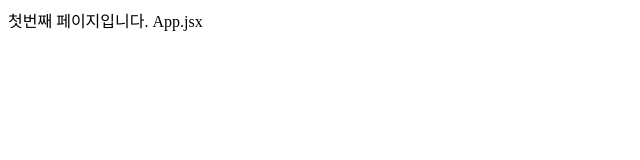
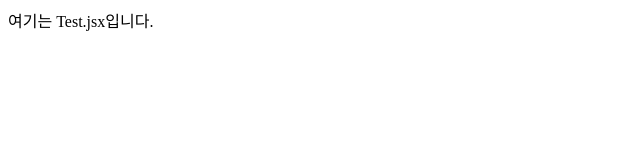
Before and after one commit to codesquad-members-2022/fe-vm, a React (Create React App) app: page /test in a window 1280 px wide. Shown: the top 160 px of the page, without its empty margins (0-640 px from the left). Built offline with nearby package versions, Linux system fonts and the light colour scheme.

Commit message:
env: react-router-dom을 이용하여 Routing

```diff
--- a/package.json
+++ b/package.json
@@ -28,7 +28,10 @@
     "rules": {
       "quotes": 0,
       "comma-dangle": 0,
+      "linebreak-style": 0,
       "arrow-body-style": 0,
+      "react/react-in-jsx-scope": 0,
+      "react/jsx-boolean-value": 0,
       "react/function-component-definition": [
         1,
         {
--- a/src/App.jsx
+++ b/src/App.jsx
@@ -1,9 +1,23 @@
-import React from "react";
+import { Routes, Route } from "react-router-dom";
+import Test from "./Test";
 
-const Message = "첫번째 페이지입니다. App.jsx";
+const Message = () => {
+  return (
+    <div>
+      <div>첫번째 페이지입니다. App.jsx</div>
+    </div>
+  );
+};
 
 const App = () => {
-  return <div className="App">{Message}</div>;
+  return (
+    <div className="App">
+      <Routes>
+        <Route path="/" exact={true} element={<Message />} />
+        <Route path="/test" element={<Test />} />
+      </Routes>
+    </div>
+  );
 };
 
 export default App;
--- /dev/null
+++ b/src/Test.jsx
@@ -0,0 +1,5 @@
+const Test = () => {
+  return <div>여기는 Test.jsx입니다.</div>;
+};
+
+export default Test;
--- a/src/index.jsx
+++ b/src/index.jsx
@@ -1,10 +1,13 @@
 import React from "react";
+import { BrowserRouter } from "react-router-dom";
 import ReactDOM from "react-dom/client";
 import App from "./App";
 
 const root = ReactDOM.createRoot(document.getElementById("root"));
 root.render(
   <React.StrictMode>
-    <App />
+    <BrowserRouter>
+      <App />
+    </BrowserRouter>
   </React.StrictMode>
 );
```
